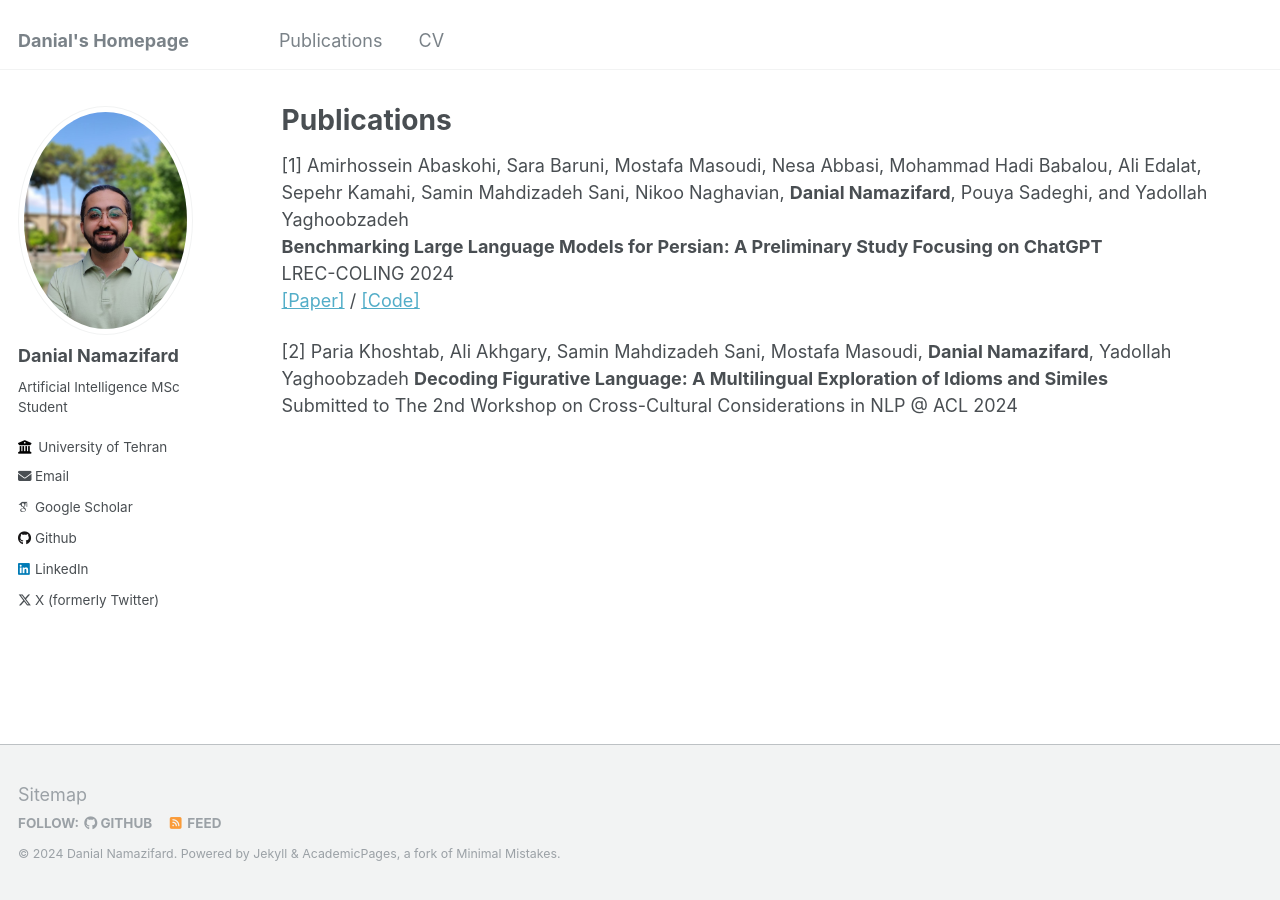
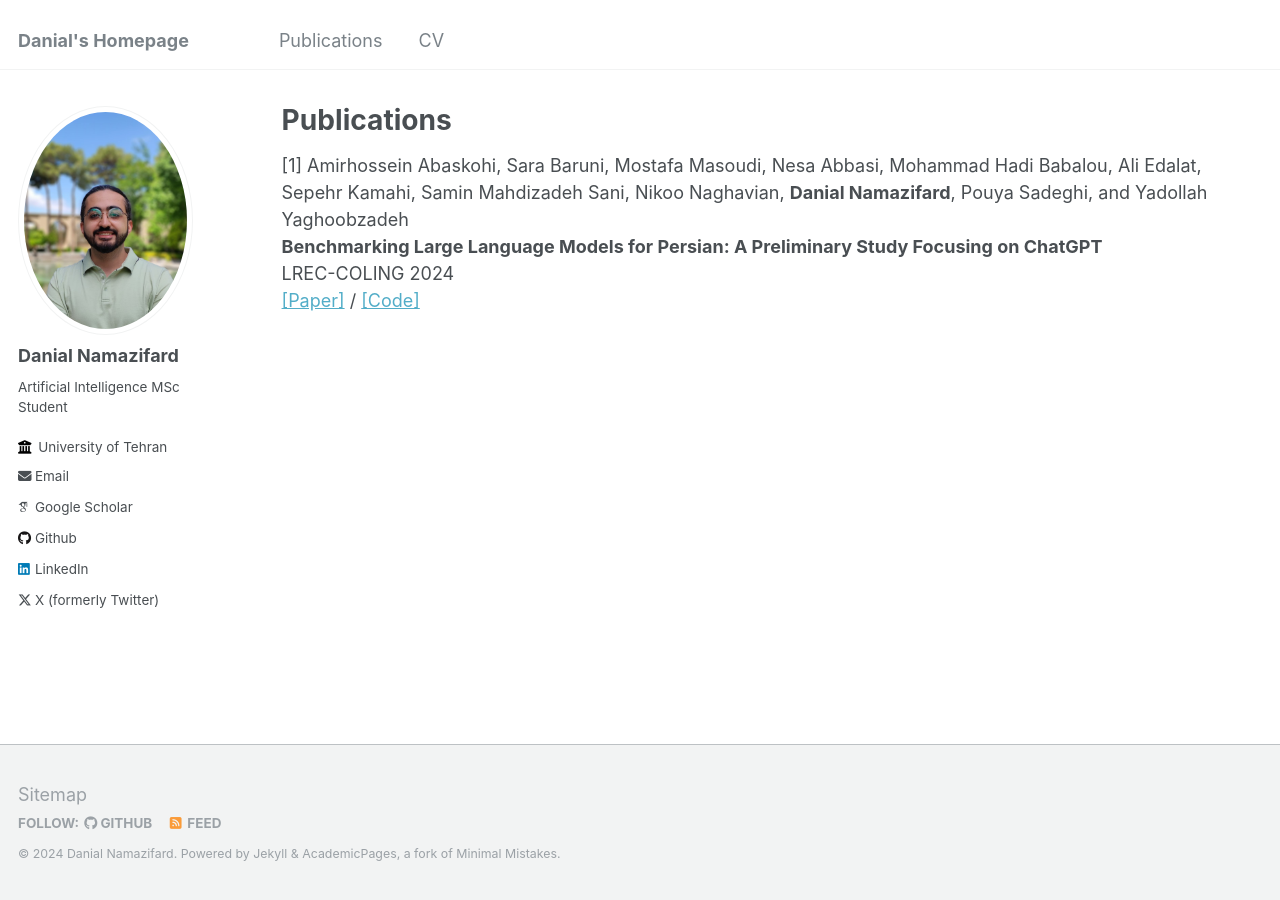
Before and after one commit to namazifard/namazifard.github.io, a Jekyll site: the page built from _pages/publications.md, in a window 1280 px wide. Built offline with Jekyll 4.4.1, drawn with Linux system fonts in a browser that asks for light colours; some web fonts are replaced.

Commit message:
Update publications.md

```diff
--- a/_pages/publications.md
+++ b/_pages/publications.md
@@ -9,8 +9,4 @@ author_profile: true
 **Benchmarking Large Language Models for Persian: A Preliminary Study Focusing on ChatGPT**
 LREC-COLING 2024
 <br/>
-[\[Paper\]](https://arxiv.org/abs/2404.02403) / [\[Code\]](https://github.com/Ipouyall/Benchmarking_ChatGPT_for_Persian)
-
-[2] Paria Khoshtab, Ali Akhgary, Samin Mahdizadeh Sani, Mostafa Masoudi, __Danial Namazifard__, Yadollah Yaghoobzadeh
-**Decoding Figurative Language: A Multilingual Exploration of Idioms and Similes**
-Submitted to The 2nd Workshop on Cross-Cultural Considerations in NLP @ ACL 2024
+[\[Paper\]](https://aclanthology.org/2024.lrec-main.197/) / [\[Code\]](https://github.com/Ipouyall/Benchmarking_ChatGPT_for_Persian)
```
